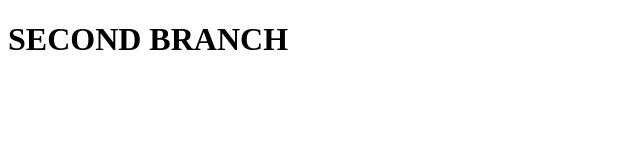
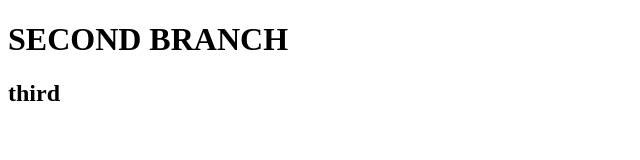
Before and after one commit to deeksha-pandey-cedcoss/gitadvancerepo, a plain HTML site: page index.html in a window 1280 px wide. Shown: the full height of the page, 0-640 px from the left. Drawn offline with Linux system fonts and the light colour scheme.

Commit message:
THIRD COMMIT

```diff
--- a/index.html
+++ b/index.html
@@ -8,5 +8,6 @@
 </head>
 <body>
     <h1> SECOND BRANCH</h1>
+    <h2>third</h2>
 </body>
 </html>
```
